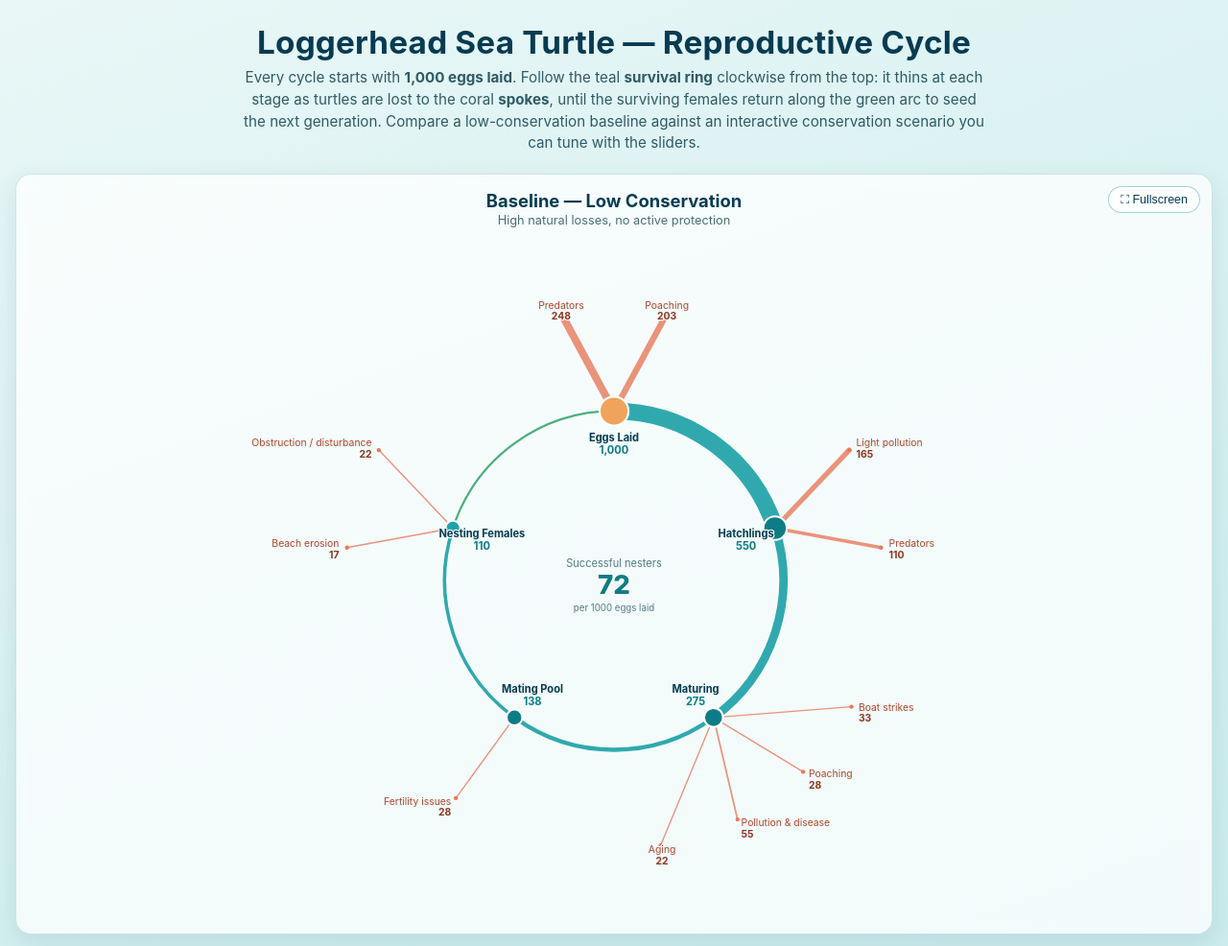
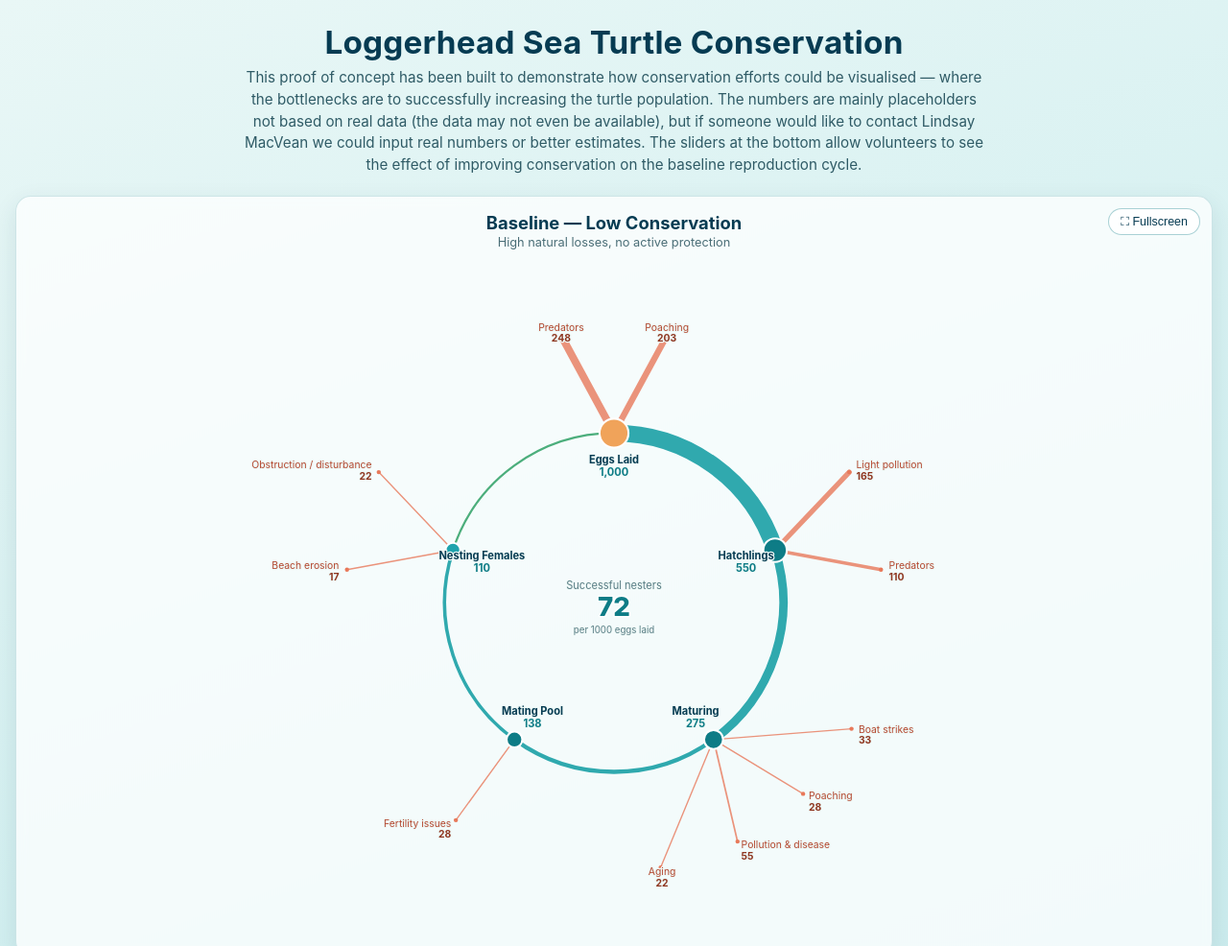
Before and after one commit to lindsaymacvean/loggerhead-reproductive-cycle, a plain HTML site: page index.html in a window 1280 px wide. Shown: the top 986 px of the page at 96% size. Drawn offline with Linux system fonts and the light colour scheme.

Commit message:
Update headline and intro copy for conservation POC framing
Co-authored-by: Cursor <cursoragent@cursor.com>

```diff
--- a/index.html
+++ b/index.html
@@ -3,7 +3,7 @@
 <head>
 <meta charset="UTF-8" />
 <meta name="viewport" content="width=device-width, initial-scale=1.0" />
-<title>Loggerhead Sea Turtle — Reproductive Cycle</title>
+<title>Loggerhead Sea Turtle Conservation</title>
 
 <!-- No external dependencies: the radial diagram is hand-drawn SVG. -->
 
@@ -229,12 +229,14 @@
 <body>
 
 <header>
-  <h1>Loggerhead Sea Turtle — Reproductive Cycle</h1>
+  <h1>Loggerhead Sea Turtle Conservation</h1>
   <p>
-    Every cycle starts with <strong>1,000 eggs laid</strong>. Follow the teal <strong>survival ring</strong>
-    clockwise from the top: it thins at each stage as turtles are lost to the coral <strong>spokes</strong>,
-    until the surviving females return along the green arc to seed the next generation. Compare a
-    low-conservation baseline against an interactive conservation scenario you can tune with the sliders.
+    This proof of concept has been built to demonstrate how conservation efforts could be
+    visualised &mdash; where the bottlenecks are to successfully increasing the turtle population.
+    The numbers are mainly placeholders not based on real data (the data may not even be available),
+    but if someone would like to contact Lindsay MacVean we could input real numbers or better
+    estimates. The sliders at the bottom allow volunteers to see the effect of improving
+    conservation on the baseline reproduction cycle.
   </p>
 </header>
 
```
